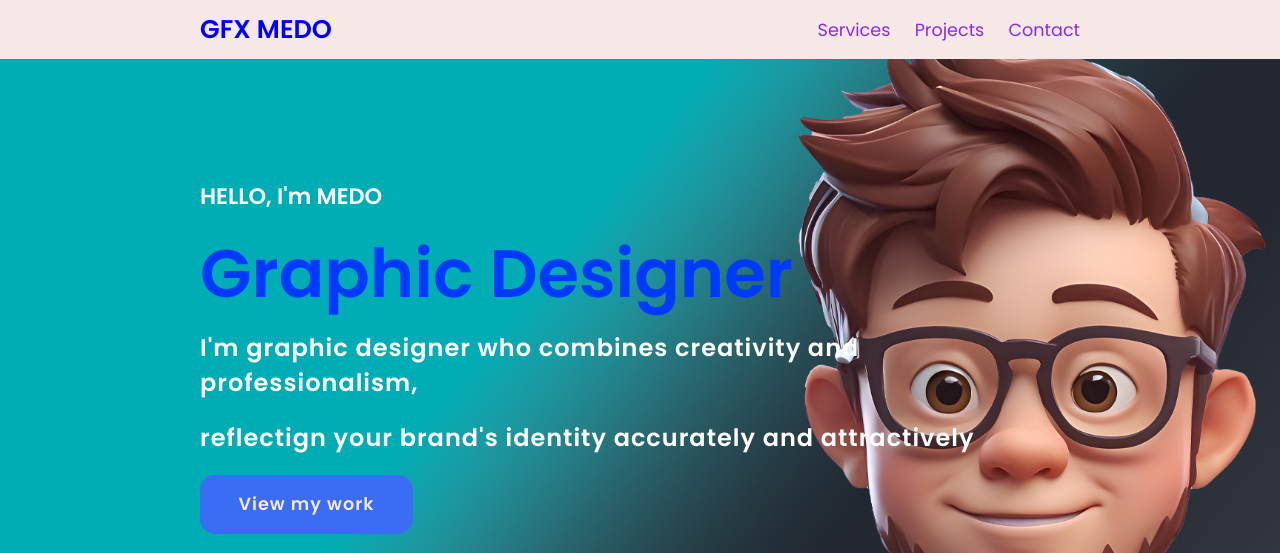
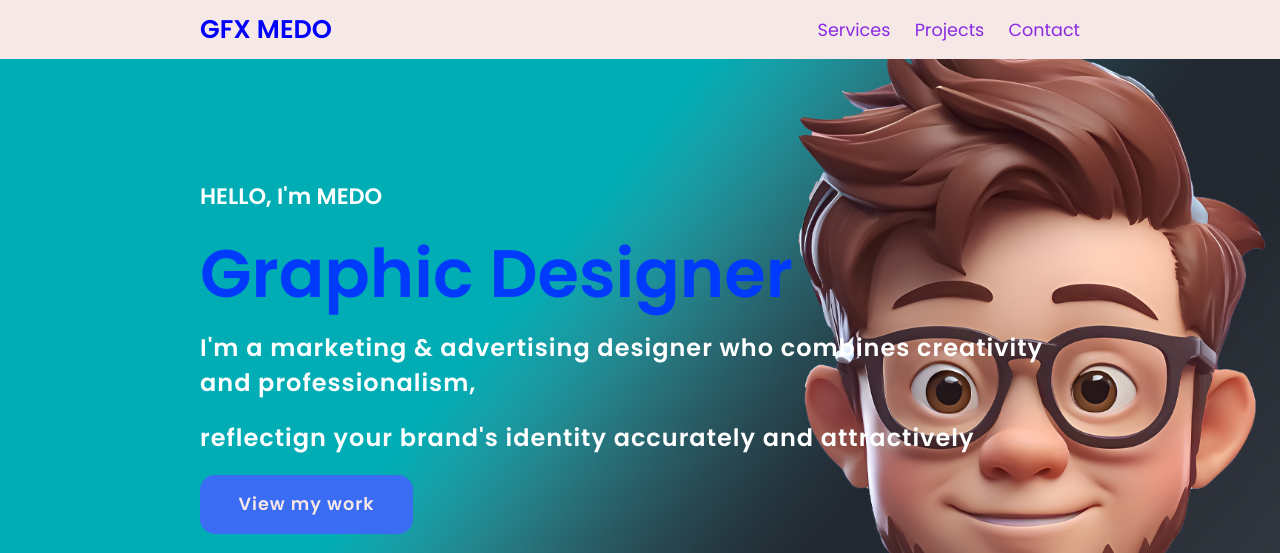
Before and after one commit to Gfx-medo/Website, a plain HTML site: page index.html in a window 1280 px wide. Shown: the top 553 px of the page. Drawn offline with Linux system fonts and the light colour scheme.

Commit message:
Add files via upload

```diff
--- a/index.html
+++ b/index.html
@@ -23,7 +23,7 @@
     <section class="main">
         <div>
             <h2>HELLO, I'm MEDO<br><span>Graphic Designer</span></h2>
-            <h3> I'm graphic designer who combines creativity and professionalism,<h3>
+            <h3> I'm a marketing & advertising designer who combines creativity and professionalism,<h3>
             <h3>reflectign your brand's identity accurately and attractively</h3>
             <a href="#Projects" class="main-btn">View my work</a>
             <div class="social-icons">
```
